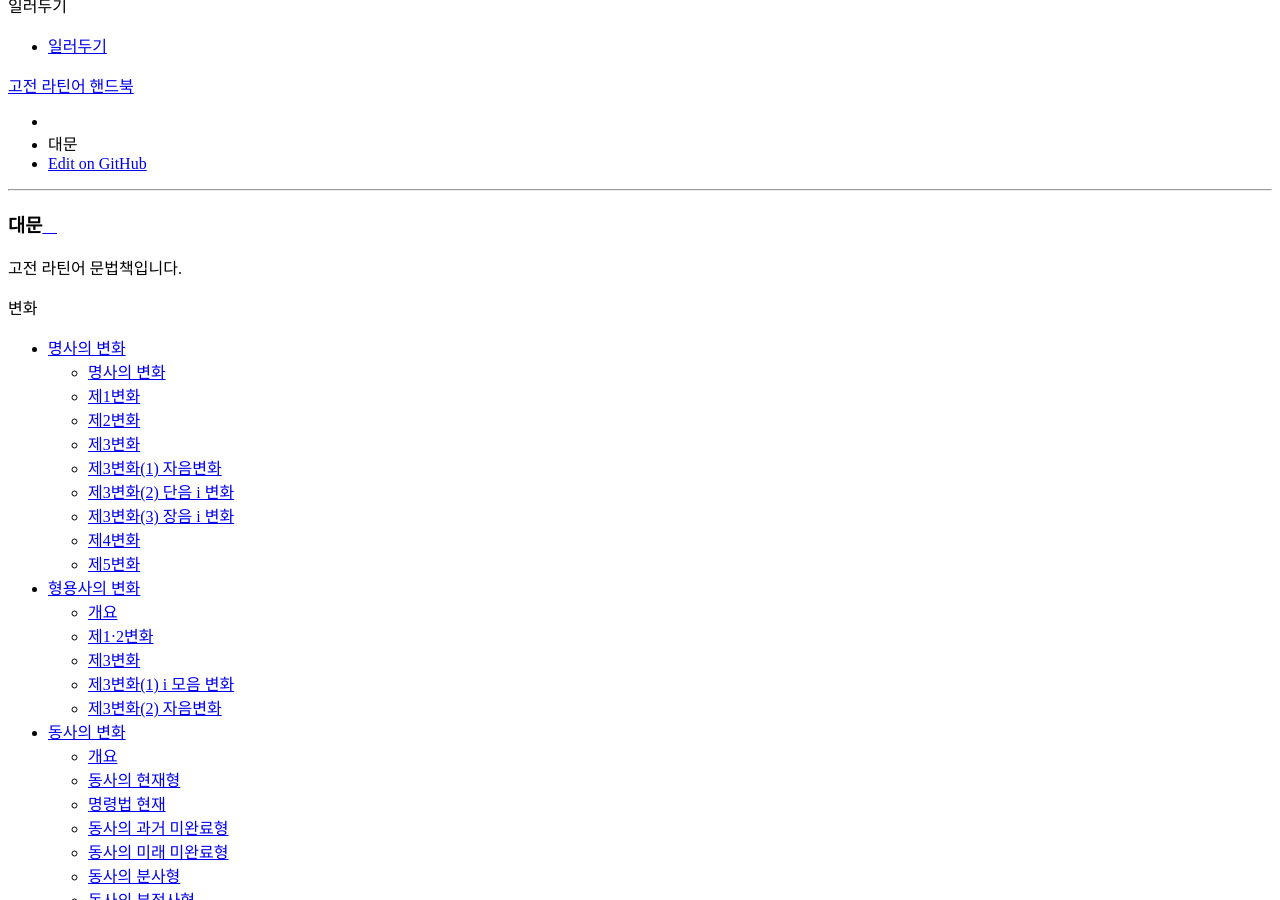
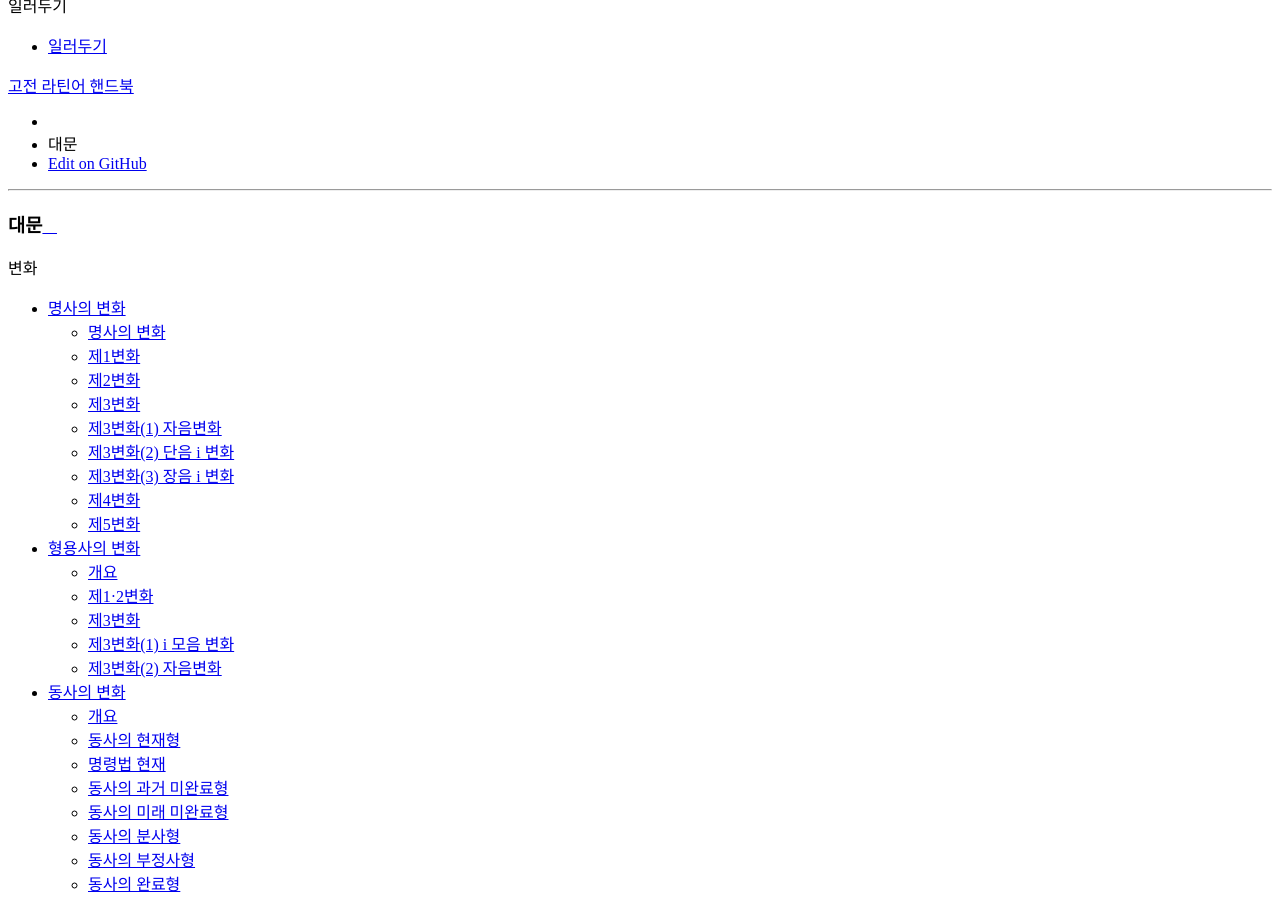
Before and after one commit to kabbala/grammatica_latina, a Sphinx documentation site: the page built from source/index.rst, in a window 1280 px wide and 900 px high, scrolled down 308 px. Built offline with Sphinx 7.4.7 and the Read the Docs theme 2.0.0, drawn with Linux system fonts in a browser that asks for light colours.

Commit message:
자세한 설명을 위해 삭제

```diff
--- a/source/index.rst
+++ b/source/index.rst
@@ -5,8 +5,6 @@
 
 대문
 ====
-
-고전 라틴어 문법책입니다.
 
 .. toctree::
    :maxdepth: 2
```
